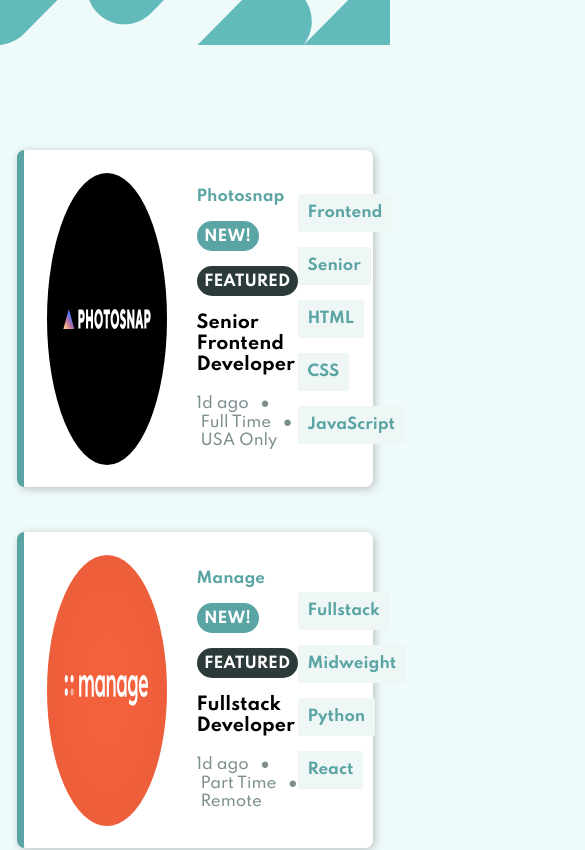
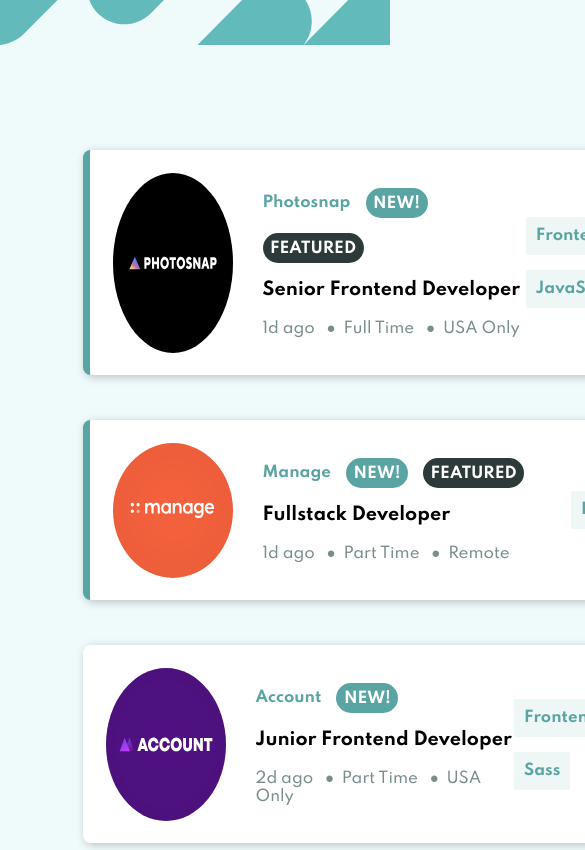
Before and after one commit to Arquimidio/job-listing-fementor, a React (Create React App) app: page / in a window 390 px wide. Shown: the top 850 px of the page, 585 px wide, since content can reach past the window. Built offline with nearby package versions, Linux system fonts and the light colour scheme; the HTML template or start-up script is replaced by a standard one.

Commit message:
fixed responsiveness

```diff
--- a/src/components/css/Responsive.css
+++ b/src/components/css/Responsive.css
@@ -1,12 +1,15 @@
 @media (min-width: 375px){
     body{
         background-image: url("../../../public/images/bg-header-desktop.svg");
+        background-size: 100% auto;
+        padding: 0 5rem;
     }
 
     .card{
         display: flex;
         justify-content: space-between;
         align-items: center;
+        min-width: 60rem;
     }
 
     .card img{
```
